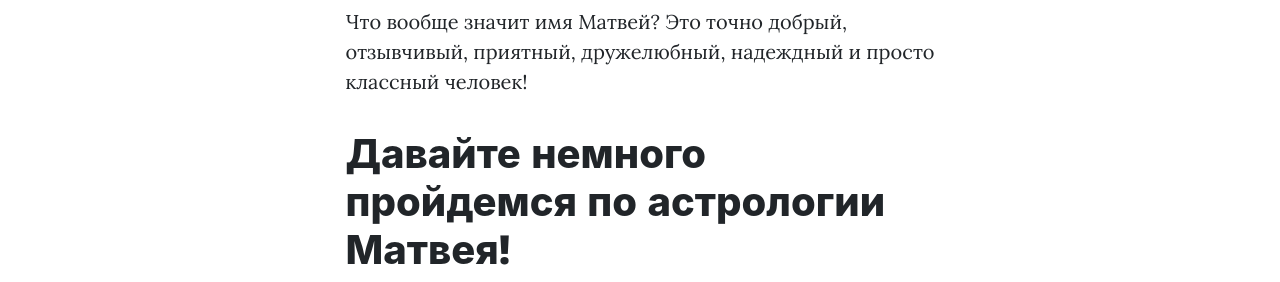
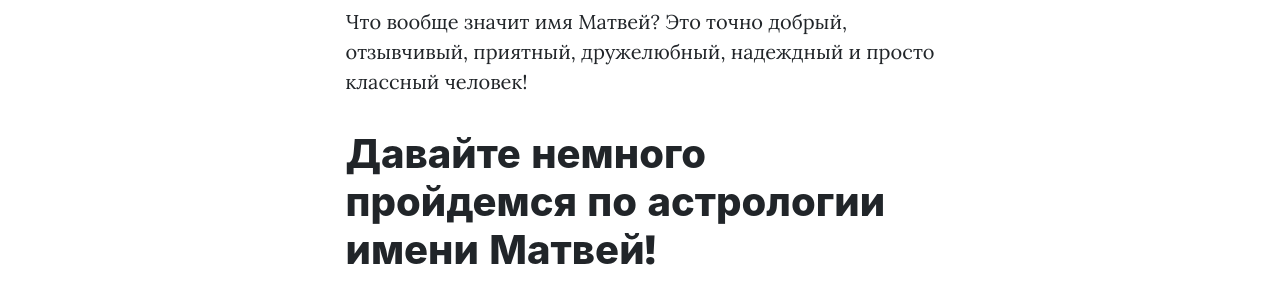
Before and after one commit to Minetoff/Matvey, a plain HTML site: page about.html in a window 1280 px wide. Shown: the part 670-952 px from the top of the page. Drawn offline with nearby package versions, Linux system fonts and the light colour scheme; a script that the page names is missing.

Commit message:
Update about.html

```diff
--- a/about.html
+++ b/about.html
@@ -52,7 +52,7 @@
                     <div class="col-md-10 col-lg-8 col-xl-7">
                         <h1>Матвей - простой и хороший человек!</h1>
                         <p>Что вообще значит имя Матвей? Это точно добрый, отзывчивый, приятный, дружелюбный, надеждный и просто классный человек!</p>
-                        <h1>Давайте немного пройдемся по астрологии Матвея!</h1>
+                        <h1>Давайте немного пройдемся по астрологии имени Матвей!</h1>
                         <p></p>
                         <ul><li>Знак Зодиака: Скорпион</li>
                             <li>Планета-покровитель: Плутон</li>
```
